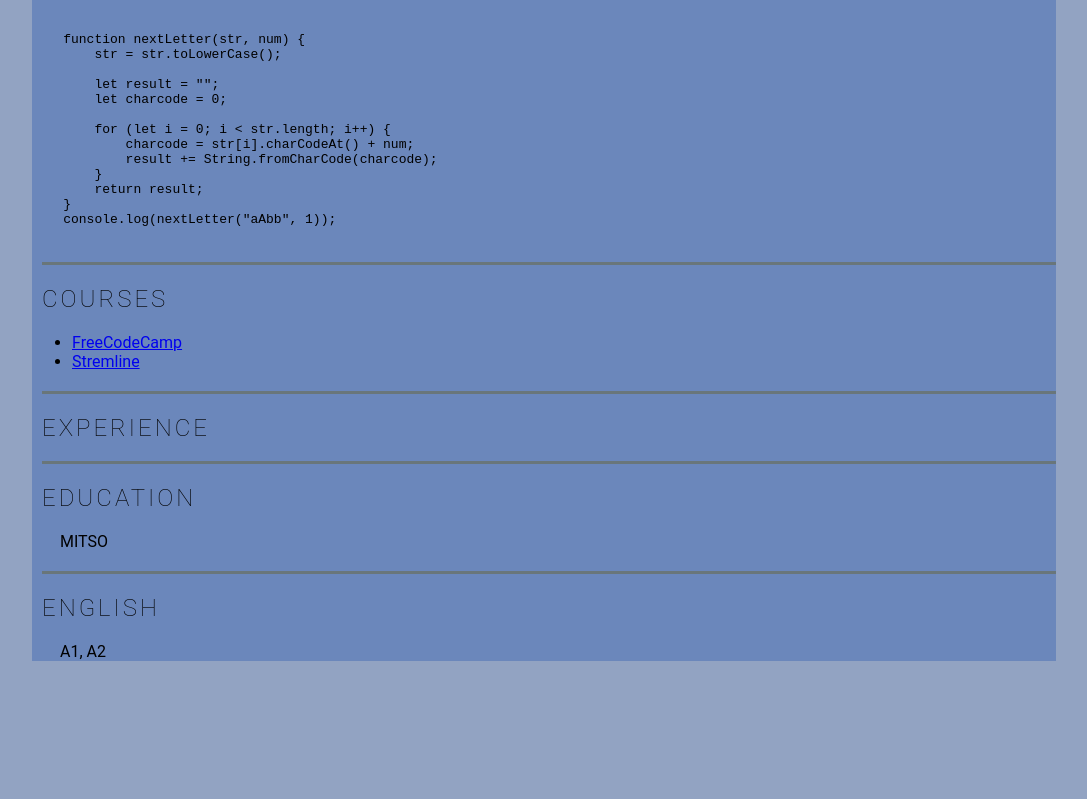
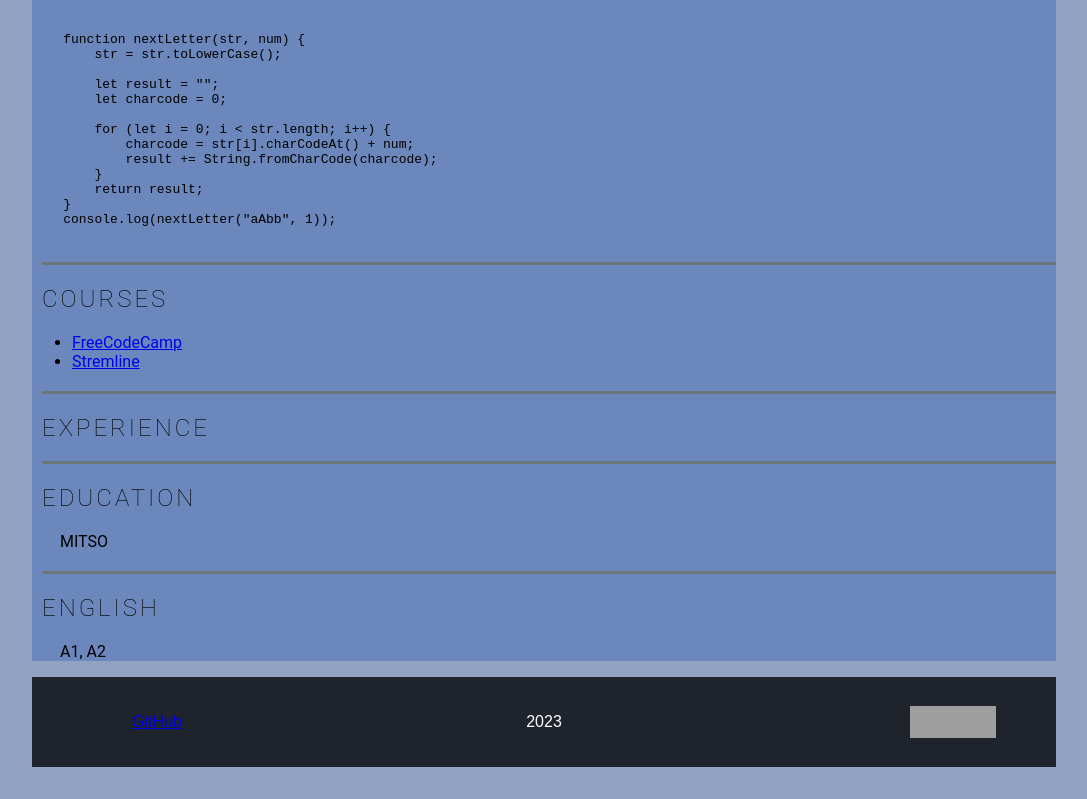
Before and after one commit to Xinawn/rsschool-cv, a plain HTML site: page index.html in a window 1280 px wide. Shown: the part 1068-1867 px from the top of the page, without its empty margins (96-1183 px from the left). Before the commit the page ends 1777 px from the top, so only its background shows below. Drawn offline with Linux system fonts and the light colour scheme; grey boxes are pictures that could not be loaded.

Commit message:
feat: add footer

```diff
--- a/index.html
+++ b/index.html
@@ -129,4 +129,23 @@
         </section>
       </div>
     </main>
+    <footer class="footer">
+      <a
+        class="footer__github"
+        href="https://github.com/xinawn"
+        target="_blank"
+      >
+        GitHub
+      </a>
+      <p class="footer__year">2023</p>
+      <a class="footer__rsschool" href="https://rs.school/js/" target="_blank">
+        <img
+          src="https://rs.school/images/rs_school_js.svg"
+          width="86"
+          height="32"
+          alt="RS School"
+        />
+      </a>
+    </footer>
+  </body>
 </html>
--- a/style.css
+++ b/style.css
@@ -88,4 +88,26 @@ main {
   width: 410px;
 }
 
+footer {
+    display: grid;
+    grid-template-columns: 1fr 1fr 1fr;
+    align-items: center;
+    padding: 20px 60px 20px 60px;
+    color: white;
+    background-color: #1e232c;
 }
+
+.footer__github {
+    position: relative;
+    padding-left: 40px;
+}
+
+.footer__year {
+    justify-self: center;
+}
+
+.footer__rsschool {
+    justify-self: end;
+    height: 32px;
+    /* width: 10px; */
+}
```
